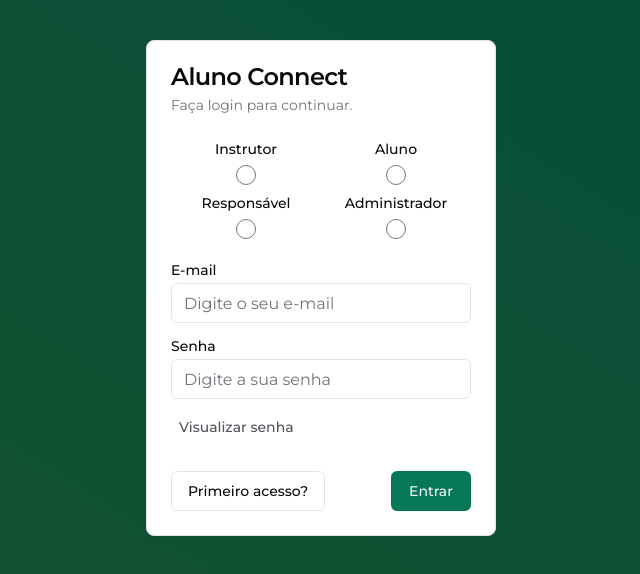
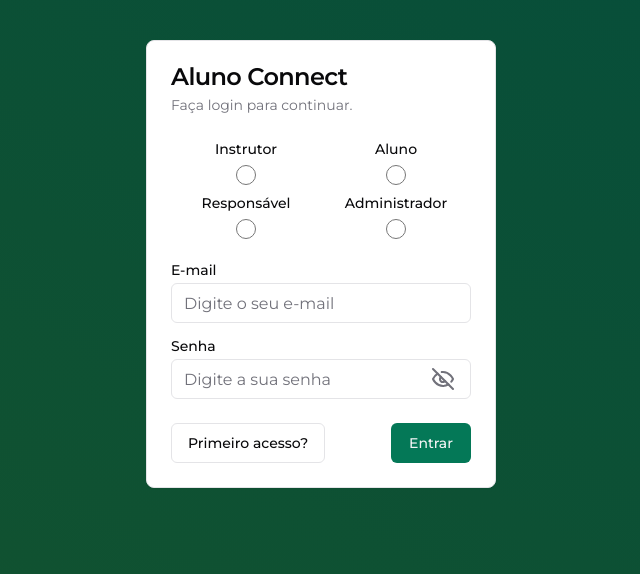
Before and after one commit to thgmagno/aluno-connect, a Next.js app: page /entrar in a window 1280 px wide. Shown: the top 574 px of the page, without its empty margins (319-959 px from the left). Built offline with nearby package versions, Linux system fonts and the light colour scheme; no server answers.

Commit message:
update login-form

```diff
--- a/src/modules/auth/components/login-form.tsx
+++ b/src/modules/auth/components/login-form.tsx
@@ -21,6 +21,7 @@ import {
 } from '../actions/auth-actions'
 import toast from 'react-hot-toast'
 import { useState } from 'react'
+import { Eye, EyeOff } from 'lucide-react'
 
 type UserType = 'instructor' | 'student' | 'parent' | 'administrator'
 
@@ -115,7 +116,7 @@ export default function LoginForm() {
                 className="text-base"
               />
             </div>
-            <div className="flex flex-col space-y-1.5">
+            <div className="relative flex flex-col space-y-1.5">
               <Label htmlFor="password">Senha</Label>
               <Input
                 type={visible ? 'text' : 'password'}
@@ -123,16 +124,16 @@ export default function LoginForm() {
                 placeholder="Digite a sua senha"
                 className="text-base"
               />
+              <Button
+                type="button"
+                variant={'link'}
+                className="absolute right-2 top-3.5 mt-2 p-2 text-zinc-500"
+                onClick={() => setVisible(!visible)}
+              >
+                {visible ? <Eye /> : <EyeOff />}
+              </Button>
             </div>
           </div>
-          <Button
-            type="button"
-            variant={'link'}
-            className="mt-2 p-2 text-zinc-600"
-            onClick={() => setVisible(!visible)}
-          >
-            {visible ? 'Esconder senha' : 'Visualizar senha'}
-          </Button>
         </CardContent>
         <CardFooter className="flex justify-between">
           <Link href="primeiro-acesso">
--- a/src/modules/auth/components/set-password-form.tsx
+++ b/src/modules/auth/components/set-password-form.tsx
@@ -12,6 +12,7 @@ import {
 import { Input } from '@/components/ui/input'
 import { Label } from '@/components/ui/label'
 import BtnPromise from '@/modules/common/components/btn-promise'
+import { EyeOff, Eye } from 'lucide-react'
 import Link from 'next/link'
 import { useState } from 'react'
 
@@ -33,7 +34,7 @@ export default function SetPasswordForm() {
               <Label htmlFor="">E-mail</Label>
               <Input type="text" value={'[e-mail do usuário]'} disabled />
             </div>
-            <div className="flex flex-col space-y-1.5">
+            <div className="relative flex flex-col space-y-1.5">
               <Label htmlFor="password">Senha</Label>
               <Input
                 type={visible ? 'text' : 'password'}
@@ -44,16 +45,16 @@ export default function SetPasswordForm() {
                 type={visible ? 'text' : 'password'}
                 placeholder="Confirme a senha"
               />
+              <Button
+                type="button"
+                variant={'link'}
+                className="absolute right-2 top-3.5 mt-2 p-2 text-zinc-500"
+                onClick={() => setVisible(!visible)}
+              >
+                {visible ? <Eye /> : <EyeOff />}
+              </Button>
             </div>
           </div>
-          <Button
-            type="button"
-            variant={'link'}
-            className="mt-2 p-2 text-zinc-600"
-            onClick={() => setVisible(!visible)}
-          >
-            {visible ? 'Esconder senha' : 'Visualizar senha'}
-          </Button>
         </form>
       </CardContent>
       <CardFooter className="flex justify-between">
```
